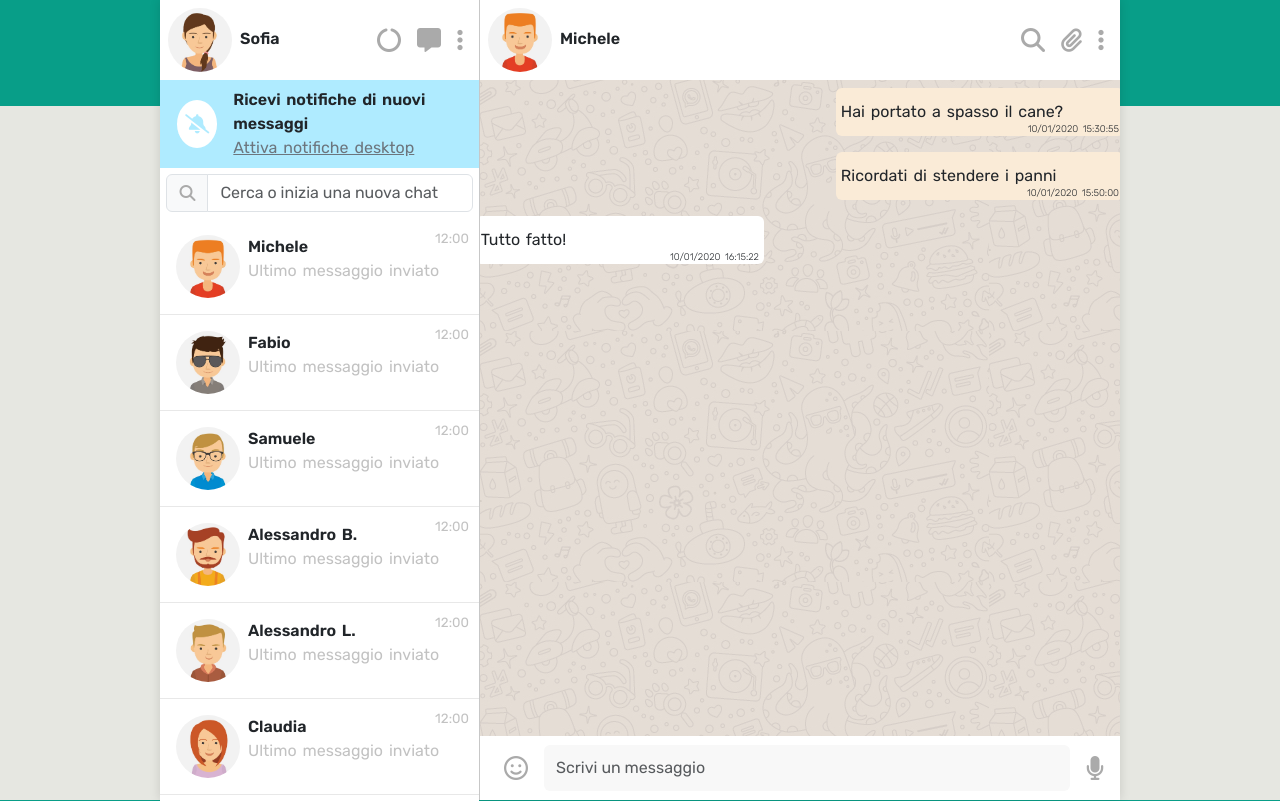
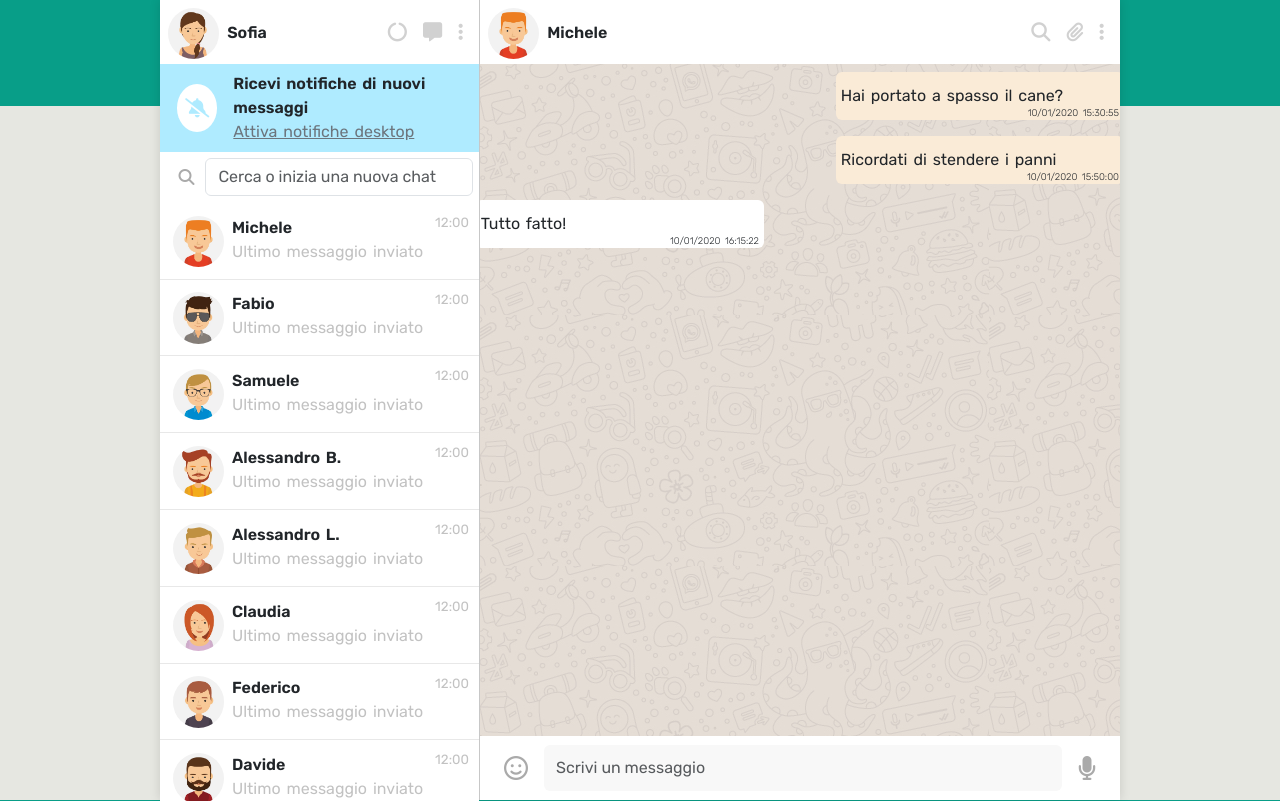
Before and after one commit to AiroldiFederico/vue-boolzapp, a plain HTML site: page index.html in a window 1280 px wide. Drawn offline with nearby package versions, Linux system fonts and the light colour scheme.

Commit message:
FASE 10 - ritocchi grafica

```diff
--- a/asset/css/style.css
+++ b/asset/css/style.css
@@ -37,7 +37,7 @@ main {
 .topbar {
     width: 100%;
     background-color: var(--secondary-background);
-    height: 5rem;
+    height: 4rem;
     display: flex;
     justify-content: space-between;
     padding: 0.5rem;
@@ -46,11 +46,12 @@ main {
 img {
     border-radius: 50%;
     aspect-ratio: 1;
-    width: 4rem;
+    width: 3.2rem;
+    height: 3.2rem;
 }
 
 .topbar i {
-    font-size: 1.5rem;
+    font-size: 1.2rem;
     margin-left: 1rem;
 }
 
@@ -80,7 +81,7 @@ img {
 
 .listchat {
     width: 100%;
-    height: calc(50rem - 13.6rem);
+    height: calc(50rem - 12.6rem);
     background-color: #ffffff;
     overflow-x: hidden;
     overflow-y: scroll;
@@ -99,9 +100,9 @@ img {
 }
 
 .chat {
-    height: 6rem;
+    height: 4.8rem;
     display: flex;
-    padding: 1rem;
+    padding: 0.8rem;
     position: relative;
     border-bottom: solid 1.5px rgb(232, 232, 232);
 }
@@ -124,7 +125,7 @@ img {
 .chatbox {
     background-image: url(../img/mine.jpg);
     width: 100%;
-    height: calc(41rem);
+    height: calc(42rem);
     overflow-y: scroll;
 }
 
@@ -177,3 +178,29 @@ img {
     bottom: 0;
     margin-top: 0.6rem;
 }
+
+/* ===== Scrollbar CSS ===== */
+
+  /* Chrome, Edge, and Safari */
+  *::-webkit-scrollbar {
+    width: 10px;
+  }
+
+  *::-webkit-scrollbar-track {
+    background: #00000000;
+  }
+
+  *::-webkit-scrollbar-thumb {
+    background-color: #bcbcbc;
+    border-radius: 7px;
+    border: 4px solid #ffffff00;
+  }
+
+  .searchbox  .input-group-text {
+    background-color: white;
+    border: none;
+  }
+
+.searchbox   .form-control {
+    border-radius: 0.375rem !important;
+  }
--- a/index.html
+++ b/index.html
@@ -61,9 +61,9 @@
 
                         <!-- icone -->
                         <div class="d-flex align-items-center">
-                            <i class="fa-solid fa-circle-notch" style="color: #aaaaaa;"></i>
-                            <i class="fa-solid fa-message" style="color: #aaaaaa;"></i>
-                            <i class="fa-solid fa-ellipsis-vertical me-2" style="color: #aaaaaa;"></i>
+                            <i class="fa-solid fa-circle-notch" style="color: #d1d1d1;"></i>
+                            <i class="fa-solid fa-message" style="color: #d1d1d1;"></i>
+                            <i class="fa-solid fa-ellipsis-vertical me-2" style="color: #d1d1d1;"></i>
                         </div>
 
                     </div>
@@ -118,9 +118,9 @@
 
                         <!-- icone -->
                         <div class="d-flex align-items-center">
-                            <i class="fa-solid fa-magnifying-glass" style="color: #aaaaaa;"></i>
-                            <i class="fa-solid fa-paperclip" style="color: #aaaaaa;"></i>
-                            <i class="fa-solid fa-ellipsis-vertical me-2" style="color: #aaaaaa;"></i>
+                            <i class="fa-solid fa-magnifying-glass" style="color: #d1d1d1;"></i>
+                            <i class="fa-solid fa-paperclip" style="color: #d1d1d1;"></i>
+                            <i class="fa-solid fa-ellipsis-vertical me-2" style="color: #d1d1d1;"></i>
                         </div>
 
                     </div>
@@ -146,7 +146,7 @@
                     <div class="textbox">
                         <i class="fa-regular fa-face-smile" style="color: #aaaaaa;"></i>
                         <input type="text" class="form-control" placeholder="Scrivi un messaggio" v-model="newMessage" @keyup.enter="sendMessage">
-                        <i class="fa-solid fa-microphone me-2" style="color: #aaaaaa;"></i>
+                        <i class="fa-solid fa-microphone mx-3" style="color: #aaaaaa;"></i>
                     </div>
 
 
```
